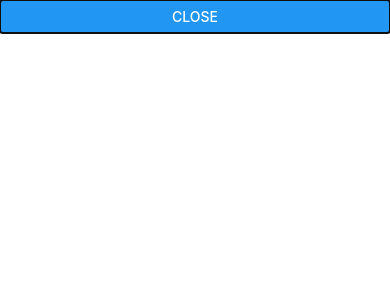
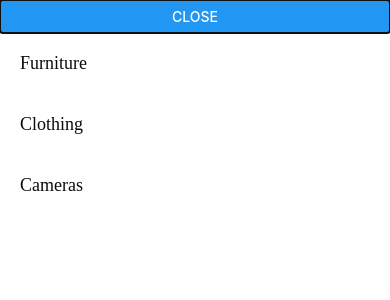
Before and after one commit to cristianeto/donewithit, a React Native app: screen / in a window 390 px wide. Shown: the top 300 px of the page. Built offline with nearby package versions, Linux system fonts and the light colour scheme.

Commit message:
6. Input Components 9. Showing Picker Items

```diff
--- a/App.js
+++ b/App.js
@@ -3,10 +3,16 @@ import Screen from "./app/components/Screen";
 import AppPicker from "./app/components/AppPicker";
 import AppTextInput from "./app/components/AppTextInput";
 
+const categories = [
+  { label: "Furniture", value: 1 },
+  { label: "Clothing", value: 2 },
+  { label: "Cameras", value: 3 },
+];
+
 export default function App() {
   return (
     <Screen>
-      <AppPicker icon="apps" placeholder="Category" />
+      <AppPicker icon="apps" items={categories} placeholder="Category" />
       <AppTextInput icon="email" placeholder="Email" />
     </Screen>
   );
--- a/app/components/AppPicker.js
+++ b/app/components/AppPicker.js
@@ -5,14 +5,16 @@ import {
   TouchableWithoutFeedback,
   Modal,
   Button,
+  FlatList,
 } from "react-native";
 import { MaterialCommunityIcons } from "@expo/vector-icons";
 import AppText from "./AppText";
 
 import defaultStyles from "../config/styles";
 import Screen from "./Screen";
+import PickerItem from "./PickerItem";
 
-function AppPicker({ icon, placeholder, ...otherProps }) {
+function AppPicker({ icon, items, placeholder }) {
   const [modalVisible, setModalVisible] = useState("false");
 
   return (
@@ -38,6 +40,16 @@ function AppPicker({ icon, placeholder, ...otherProps }) {
       <Modal visible={modalVisible} animationType="slide">
         <Screen>
           <Button title="Close" onPress={() => setModalVisible(false)} />
+          <FlatList
+            data={items}
+            keyExtractor={(item) => item.value.toString()}
+            renderItem={({ item }) => (
+              <PickerItem
+                label={item.label}
+                onPress={() => console.log(item)}
+              />
+            )}
+          />
         </Screen>
       </Modal>
     </>
--- /dev/null
+++ b/app/components/PickerItem.js
@@ -0,0 +1,19 @@
+import React from "react";
+import { TouchableOpacity, StyleSheet } from "react-native";
+import AppText from "./AppText";
+
+function PickerItem({ label, onPress }) {
+  return (
+    <TouchableOpacity onPress={onPress}>
+      <AppText style={styles.text}>{label}</AppText>
+    </TouchableOpacity>
+  );
+}
+
+const styles = StyleSheet.create({
+  text: {
+    padding: 20,
+  },
+});
+
+export default PickerItem;
```
